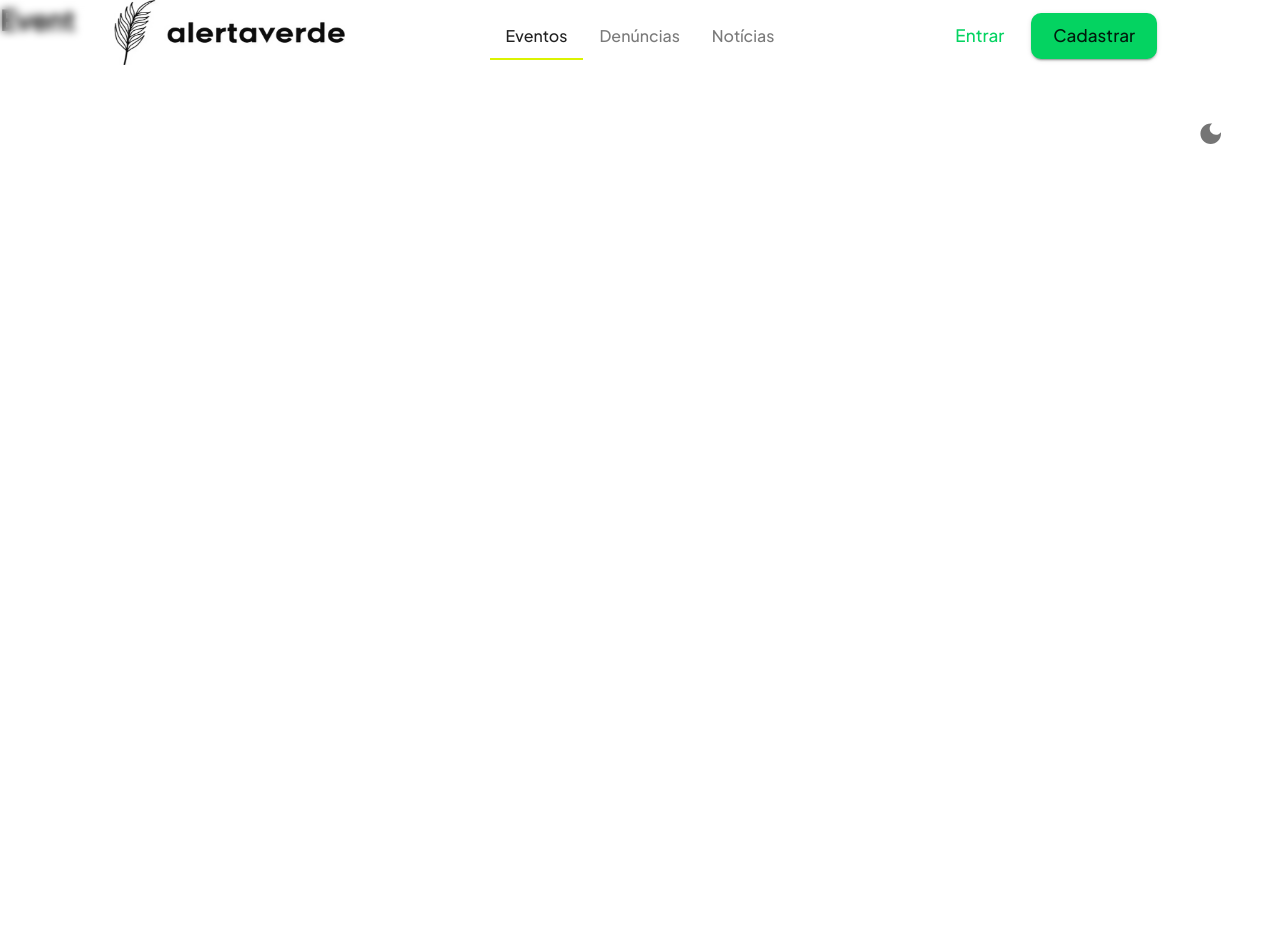
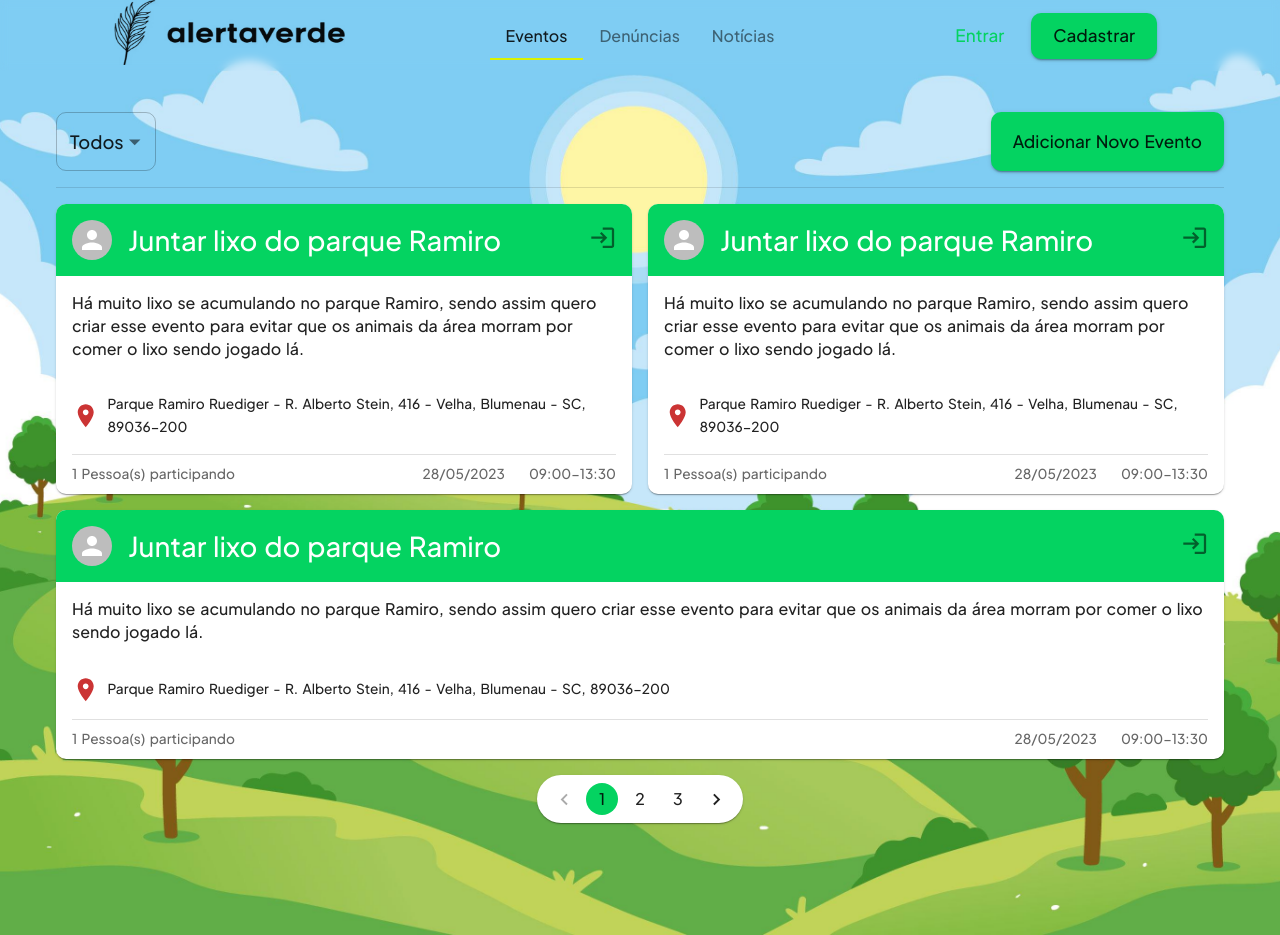
Before and after one commit to EduardoOrthmann/alerta-verde, a Next.js app: page /eventos in a window 1280 px wide. Before the commit the page ends 800 px from the top, so only its background shows below. Built offline with nearby package versions, Linux system fonts and the light colour scheme.

Commit message:
add events page's html and css

```diff
--- /dev/null
+++ b/src/app/eventos/events.css
@@ -0,0 +1,71 @@
+.events {
+  min-height: 100vh;
+  width: 100vw;
+  background-repeat: no-repeat;
+  background-position: top;
+  background-size: cover;
+}
+
+.events .container {
+  padding: 7rem 1rem;
+  display: flex;
+  flex-direction: column;
+  gap: 1rem;
+
+  & .menu {
+    display: flex;
+    justify-content: space-between;
+    flex-wrap: wrap;
+    gap: 0.5rem;
+  }
+}
+
+.events .cards-container {
+  display: flex;
+  flex-direction: column;
+  align-items: center;
+  gap: 1rem;
+}
+
+.events .cards {
+  display: flex;
+  justify-content: center;
+  gap: 1rem;
+  flex-wrap: wrap;
+
+  & > * {
+    flex: 1 1 400px;
+  }
+}
+
+.events .card-content {
+  display: flex;
+  flex-direction: column;
+  gap: 2rem;
+
+  & .address {
+    display: flex;
+    align-items: center;
+    gap: 0.5rem;
+  }
+}
+
+.events .card-actions {
+  display: flex;
+  justify-content: space-between;
+  align-items: center;
+  flex-wrap: wrap;
+  padding: 0.5rem 1rem;
+
+  & div {
+    display: flex;
+    gap: 1.5rem;
+  }
+}
+
+.events .pagination-wrapper {
+  display: flex;
+  justify-content: center;
+  padding: 0.5rem;
+  border-radius: 2rem;
+}
--- a/src/app/eventos/page.tsx
+++ b/src/app/eventos/page.tsx
@@ -1,9 +1,39 @@
-function Event() {
+'use client';
+
+import { Button, Container, Divider, MenuItem, Pagination, Select, useTheme, Paper } from '@mui/material';
+import { useState } from 'react';
+import './events.css';
+import EventCard from '@/components/card/Card';
+
+export default function Event() {
+  const [filter, setFilter] = useState('');
+  const [page, setPage] = useState(1);
+  const theme = useTheme();
+  const backgroundImageUrl =
+    theme.palette.mode === 'light' ? '/event-page-background.jpg' : '/event-page-background-dark.jpg';
+
   return (
-    <div>
-      <h2>Event</h2>
+    <div className="events" style={{ backgroundImage: `url(${backgroundImageUrl})` }}>
+      <Container className="container">
+        <div className="menu">
+          <Select value={filter} onChange={(e) => setFilter(e.target.value)} displayEmpty sx={{ borderRadius: '10px' }}>
+            <MenuItem value="">Todos</MenuItem>
+            <MenuItem value="Somente os meus">Somente os meus</MenuItem>
+          </Select>
+          <Button variant="contained">Adicionar novo evento</Button>
+        </div>
+        <Divider />
+        <div className="cards-container">
+          <div className="cards">
+            <EventCard />
+            <EventCard />
+            <EventCard />
+          </div>
+          <Paper className="pagination-wrapper">
+            <Pagination count={3} color="primary" page={page} onChange={(e, value) => setPage(value)} />
+          </Paper>
+        </div>
+      </Container>
     </div>
   );
 }
-
-export default Event;
--- a/src/components/MUI-wrapper/MUIwrapper.tsx
+++ b/src/components/MUI-wrapper/MUIwrapper.tsx
@@ -21,6 +21,9 @@ export default function MUIwrapper({ children }: MUIwrapperProps) {
           fontSize: 16,
           button: {
             textTransform: 'capitalize',
+          },
+          allVariants: {
+            wordSpacing: '2px',
           },
         },
         palette: {
@@ -62,6 +65,13 @@ export default function MUIwrapper({ children }: MUIwrapperProps) {
               },
             },
           },
+          MuiCard: {
+            styleOverrides: {
+              root: {
+                borderRadius: '10px',
+              },
+            },
+          },
         },
       }),
     [isDarkMode]
--- /dev/null
+++ b/src/components/card/Card.tsx
@@ -0,0 +1,47 @@
+import { Avatar, Card, CardActions, CardContent, CardHeader, Divider, IconButton, Typography } from '@mui/material';
+import LoginIcon from '@mui/icons-material/Login';
+import LocationOnIcon from '@mui/icons-material/LocationOn';
+
+export default function EventCard() {
+  return (
+    <Card>
+      <CardHeader
+        sx={{ bgcolor: '#04D361', color: '#fff' }}
+        avatar={<Avatar />}
+        action={
+          <IconButton>
+            <LoginIcon />
+          </IconButton>
+        }
+        title="Juntar lixo do parque Ramiro"
+        titleTypographyProps={{ variant: 'h5' }}
+      />
+      <CardContent className="card-content">
+        <Typography variant="body2">
+          Há muito lixo se acumulando no parque Ramiro, sendo assim quero criar esse evento para evitar que os animais
+          da área morram por comer o lixo sendo jogado lá.
+        </Typography>
+        <div className="address">
+          <LocationOnIcon style={{ color: '#CB3434' }} />
+          <Typography variant="caption">
+            Parque Ramiro Ruediger - R. Alberto Stein, 416 - Velha, Blumenau - SC, 89036-200
+          </Typography>
+        </div>
+      </CardContent>
+      <Divider variant="middle" />
+      <CardActions className="card-actions">
+        <Typography variant="caption" color="text.secondary">
+          1 Pessoa(s) participando
+        </Typography>
+        <div>
+          <Typography variant="caption" color="text.secondary">
+            28/05/2023
+          </Typography>
+          <Typography variant="caption" color="text.secondary">
+            09:00-13:30
+          </Typography>
+        </div>
+      </CardActions>
+    </Card>
+  );
+}
```
